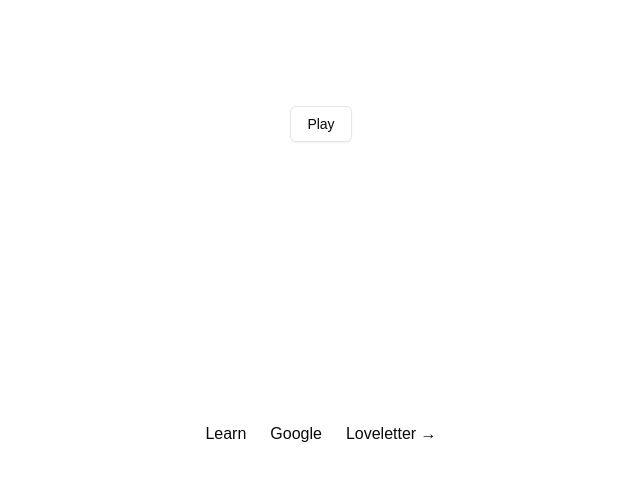
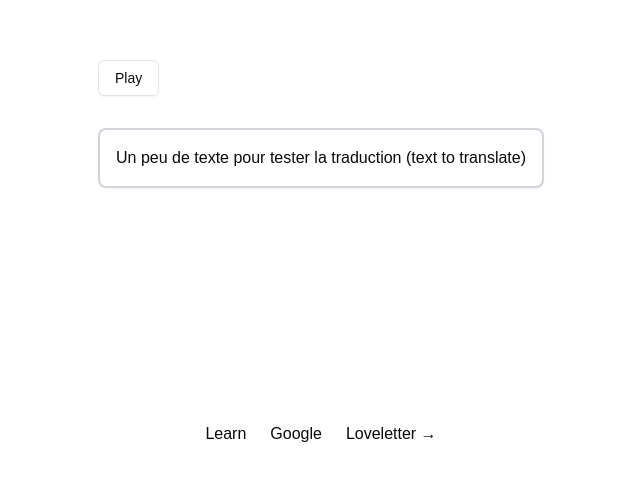
Before and after one commit to lmangall/text_based_language_game, a Next.js app: page / in a window 1280 px wide. Shown: the part 276-756 px from the top of the page, without its empty margins (319-959 px from the left). Built offline with nearby package versions, Linux system fonts and the light colour scheme.

Commit message:
feat: test component to translate from Deepl

```diff
--- a/app/page.tsx
+++ b/app/page.tsx
@@ -1,15 +1,30 @@
 "use client";
-// import GameOne from "./components/GameOne";
-// import ChatComponent from "./components/ChatComponent";
-// import GameTwo from "./components/GameTwo";
 import { useState } from "react";
 import { Button } from "@/components/ui/button";
 import ChatComponent from "@/components/ChatComponent";
+import UseDeeplTranslate from "@/components/UseDeeplTranslate";
 
 export default function Home() {
   const [showChat, setShowChat] = useState(false);
   const handlePlayClick = () => {
     setShowChat(true);
+  };
+
+  const { translateText, translations, translationError } = UseDeeplTranslate();
+
+  const handleTextSelection = async () => {
+    const selection = window.getSelection();
+    if (!selection || !selection.toString()) {
+      return;
+    }
+
+    const text = selection.toString();
+
+    try {
+      await translateText(text);
+    } catch (error) {
+      console.error("Translation error:", error);
+    }
   };
 
   return (
@@ -24,6 +39,23 @@ export default function Home() {
             <Button variant="outline" onClick={handlePlayClick}>
               Play
             </Button>
+          )}
+          <div
+            className="bg-white w-full h-full max-h-80 bg-opacity-40 p-4 text-base font-normal border-2 border-gray-300 rounded-lg shadow-sm resize-none overflow-auto"
+            aria-readonly="true"
+            onMouseUp={handleTextSelection}
+          >
+            Un peu de texte pour tester la traduction (text to translate)
+          </div>
+          {translations.length > 0 && (
+            <ul>
+              {translations.map((translation) => (
+                <li key={translation}>{translation}</li>
+              ))}
+            </ul>
+          )}
+          {translationError && (
+            <p className="text-red-500">{translationError}</p>
           )}
         </main>
         <footer className="row-start-3 flex gap-6 flex-wrap items-center justify-center">
--- /dev/null
+++ b/components/UseDeeplTranslate.tsx
@@ -0,0 +1,36 @@
+import { useState } from "react";
+
+const UseDeeplTranslate = () => {
+  const [translations, setTranslations] = useState<string[]>([]);
+  const [translationError, setTranslationError] = useState<string>("");
+
+  const translateText = async (text: string, targetLang: string = "EN-US") => {
+    try {
+      const response = await fetch("/api/deepl", {
+        method: "POST",
+        headers: {
+          "Content-Type": "application/json",
+        },
+        body: JSON.stringify({ text, targetLang }),
+      });
+      if (!response.ok) {
+        throw new Error(`HTTP error! status: ${response.status}`);
+      }
+      const data = await response.json();
+      // Format translation with original text in bold followed by the translation
+      const formattedTranslation = `<strong>${text}</strong>: ${data.translatedText}`;
+      setTranslations((prev) => [...prev, formattedTranslation]);
+    } catch (error) {
+      console.error("Failed to fetch DeepL response:", error);
+      setTranslationError("Failed to fetch translation.");
+    }
+  };
+
+  return {
+    translateText,
+    translations,
+    translationError,
+  };
+};
+
+export default UseDeeplTranslate;
```
Also changed, not shown: 1 other file (tests, documents, lock files or other folders).
